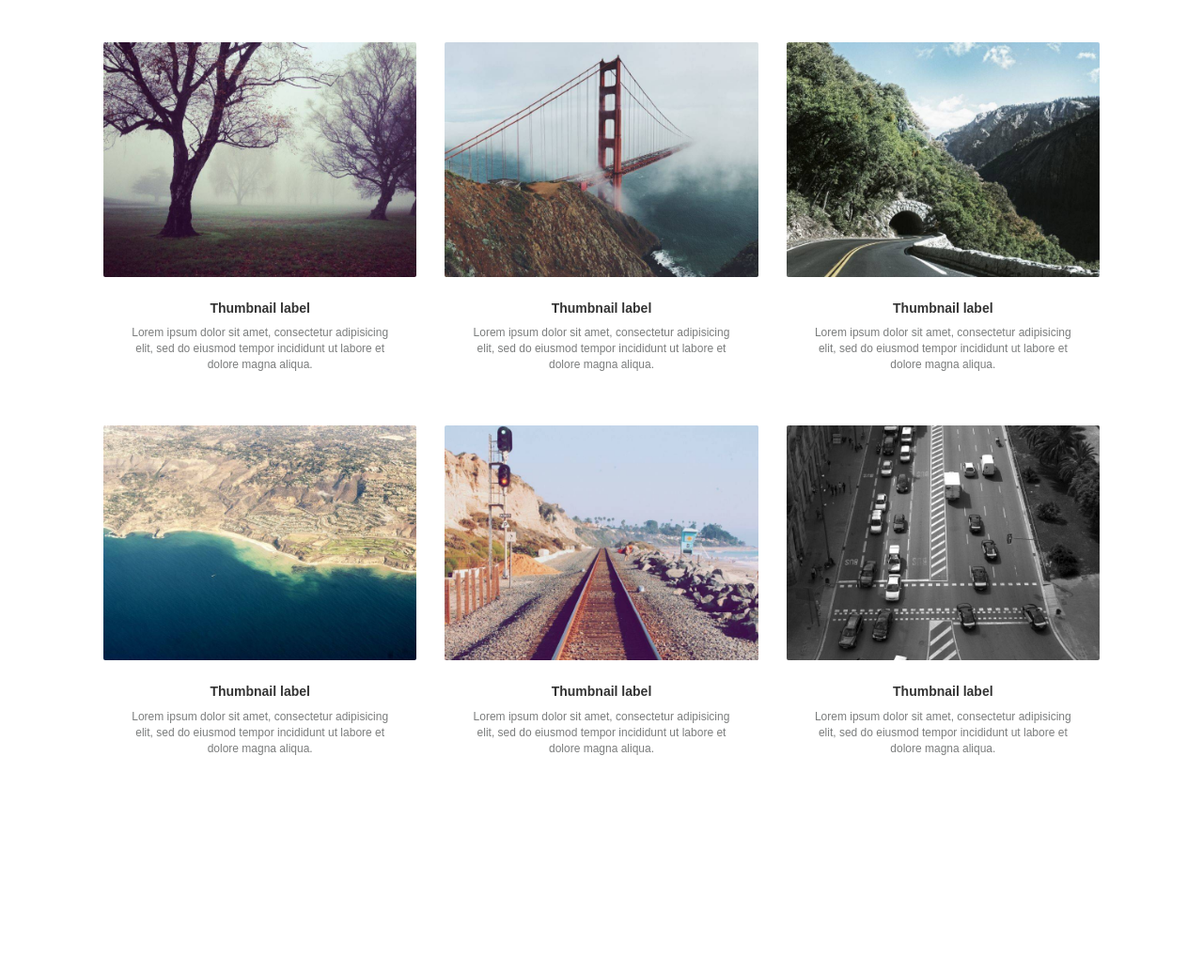
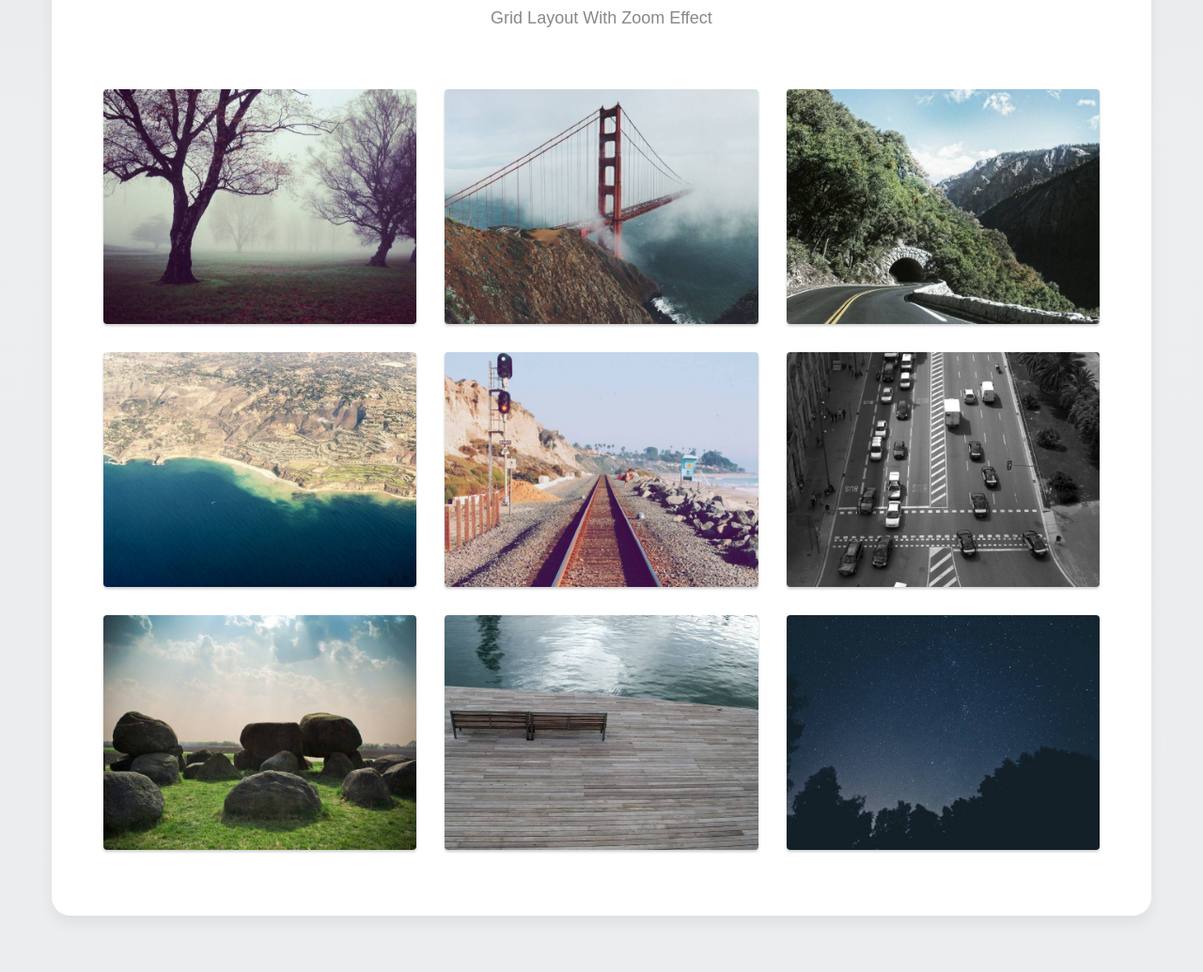
Before and after one commit to shivugururaj/portfolio, a website: page interests/photography.html in a window 1280 px wide. Shown: the part 186-1221 px from the top of the page at 94% size. Before the commit the page ends 1088 px from the top, so only its background shows below. Drawn offline with nearby package versions, Linux system fonts and the light colour scheme; some packages are replaced by stand-ins of ours; a script that the page names is missing; a web font is replaced by a local one.

Commit message:
update references

```diff
--- a/interests/gallery-clean.css
+++ /dev/null
@@ -1,57 +0,0 @@
-body {
-    background-color: #fff;
-    min-height: 100vh;
-    font: normal 16px sans-serif;
-}
-
-.gallery-container h1 {
-    text-align: center;
-    margin-top: 70px;
-    font-family: 'Droid Sans', sans-serif;
-    font-weight: bold;
-    color: #58595a;
-}
-
-.gallery-container p.page-description {
-    text-align: center;
-    margin: 30px auto;
-    font-size: 18px;
-    color: #85878c;
-}
-
-/* Styles for the gallery */
-
-.tz-gallery {
-    padding: 40px;
-}
-
-.tz-gallery .thumbnail {
-    padding: 0;
-    margin-bottom: 30px;
-    border: none;
-}
-
-.tz-gallery img {
-    border-radius: 2px;
-}
-
-.tz-gallery .caption{
-    padding: 26px 30px;
-    text-align: center;
-}
-
-.tz-gallery .caption h3 {
-    font-size: 14px;
-    font-weight: bold;
-    margin-top: 0;
-}
-
-.tz-gallery .caption p {
-    font-size: 12px;
-    color: #7b7d7d;
-    margin: 0;
-}
-
-.baguetteBox-button {
-    background-color: transparent !important;
-}
--- /dev/null
+++ b/interests/gallery-grid.css
@@ -0,0 +1,65 @@
+body {
+    background-image: linear-gradient(to top, #ecedee 0%, #eceeef 75%, #e7e8e9 100%);
+    min-height: 100vh;
+    font: normal 16px sans-serif;
+    padding: 60px 0;
+}
+
+.container.gallery-container {
+    background-color: #fff;
+    color: #35373a;
+    min-height: 100vh;
+    border-radius: 20px;
+    box-shadow: 0 8px 15px rgba(0, 0, 0, 0.06);
+}
+
+.gallery-container h1 {
+    text-align: center;
+    margin-top: 70px;
+    font-family: 'Droid Sans', sans-serif;
+    font-weight: bold;
+}
+
+.gallery-container p.page-description {
+    text-align: center;
+    max-width: 800px;
+    margin: 25px auto;
+    color: #888;
+    font-size: 18px;
+}
+
+.tz-gallery {
+    padding: 40px;
+}
+
+.tz-gallery .lightbox img {
+    width: 100%;
+    margin-bottom: 30px;
+    transition: 0.2s ease-in-out;
+    box-shadow: 0 2px 3px rgba(0,0,0,0.2);
+}
+
+
+.tz-gallery .lightbox img:hover {
+    transform: scale(1.05);
+    box-shadow: 0 8px 15px rgba(0,0,0,0.3);
+}
+
+.tz-gallery img {
+    border-radius: 4px;
+}
+
+.baguetteBox-button {
+    background-color: transparent !important;
+}
+
+
+@media(max-width: 768px) {
+    body {
+        padding: 0;
+    }
+
+    .container.gallery-container {
+        border-radius: 0;
+    }
+}
--- a/interests/photography.html
+++ b/interests/photography.html
@@ -11,7 +11,7 @@
     <link rel="stylesheet" href="https://maxcdn.bootstrapcdn.com/bootstrap/3.3.7/css/bootstrap.min.css">
     <link href="https://fonts.googleapis.com/css?family=Droid+Sans:400,700" rel="stylesheet">
     <link rel="stylesheet" href="https://cdnjs.cloudflare.com/ajax/libs/baguettebox.js/1.8.1/baguetteBox.min.css">
-    <link rel="stylesheet" href="gallery-clean.css">
+    <link rel="stylesheet" href="gallery-grid.css">
 
 
 </head>
@@ -21,77 +21,55 @@
 
     <h1>Bootstrap 3 Gallery</h1>
 
-    <p class="page-description text-center">Clean Layout With Minimal Styles</p>
+    <p class="page-description text-center">Grid Layout With Zoom Effect</p>
 
     <div class="tz-gallery">
 
         <div class="row">
-
             <div class="col-sm-6 col-md-4">
-                <div class="thumbnail">
-                    <a class="lightbox" href="../images/park.jpg">
-                        <img src="../images/park.jpg" alt="Park">
+                <a class="lightbox" href="images/park.jpg">
+                    <img src="images/park.jpg" alt="Park">
                 </a>
-                    <div class="caption">
-                        <h3>Thumbnail label</h3>
-                        <p>Lorem ipsum dolor sit amet, consectetur adipisicing elit, sed do eiusmod tempor incididunt ut labore et dolore magna aliqua.</p>
-                    </div>
-                </div>
             </div>
             <div class="col-sm-6 col-md-4">
-                <div class="thumbnail">
-                    <a class="lightbox" href="../images/bridge.jpg">
-                        <img src="../images/bridge.jpg" alt="Bridge">
+                <a class="lightbox" href="images/bridge.jpg">
+                    <img src="images/bridge.jpg" alt="Bridge">
                 </a>
-                    <div class="caption">
-                        <h3>Thumbnail label</h3>
-                        <p>Lorem ipsum dolor sit amet, consectetur adipisicing elit, sed do eiusmod tempor incididunt ut labore et dolore magna aliqua.</p>
             </div>
-                </div>
+            <div class="col-sm-12 col-md-4">
+                <a class="lightbox" href="images/tunnel.jpg">
+                    <img src="images/tunnel.jpg" alt="Tunnel">
+                </a>
             </div>
             <div class="col-sm-6 col-md-4">
-                <div class="thumbnail">
-                    <a class="lightbox" href="../images/tunnel.jpg">
-                        <img src="../images/tunnel.jpg" alt="Tuneel">
+                <a class="lightbox" href="images/coast.jpg">
+                    <img src="images/coast.jpg" alt="Coast">
                 </a>
-                    <div class="caption">
-                        <h3>Thumbnail label</h3>
-                        <p>Lorem ipsum dolor sit amet, consectetur adipisicing elit, sed do eiusmod tempor incididunt ut labore et dolore magna aliqua.</p>
-                    </div>
-                </div>
             </div>
             <div class="col-sm-6 col-md-4">
-                <div class="thumbnail">
-                    <a class="lightbox" href="../images/coast.jpg">
-                        <img src="../images/coast.jpg" alt="Coast">
+                <a class="lightbox" href="images/rails.jpg">
+                    <img src="images/rails.jpg" alt="Rails">
                 </a>
-                    <div class="caption">
-                        <h3>Thumbnail label</h3>
-                        <p>Lorem ipsum dolor sit amet, consectetur adipisicing elit, sed do eiusmod tempor incididunt ut labore et dolore magna aliqua.</p>
-                    </div>
-                </div>
             </div>
             <div class="col-sm-6 col-md-4">
-                <div class="thumbnail">
-                    <a class="lightbox" href="../images/rails.jpg">
-                        <img src="../images/rails.jpg" alt="Rails">
+                <a class="lightbox" href="images/traffic.jpg">
+                    <img src="images/traffic.jpg" alt="Traffic">
                 </a>
-                    <div class="caption">
-                        <h3>Thumbnail label</h3>
-                        <p>Lorem ipsum dolor sit amet, consectetur adipisicing elit, sed do eiusmod tempor incididunt ut labore et dolore magna aliqua.</p>
-                    </div>
-                </div>
             </div>
             <div class="col-sm-6 col-md-4">
-                <div class="thumbnail">
-                    <a class="lightbox" href="../images/traffic.jpg">
-                        <img src="../images/traffic.jpg" alt="Traffic">
+                <a class="lightbox" href="images/rocks.jpg">
+                    <img src="images/rocks.jpg" alt="Rocks">
                 </a>
-                    <div class="caption">
-                        <h3>Thumbnail label</h3>
-                        <p>Lorem ipsum dolor sit amet, consectetur adipisicing elit, sed do eiusmod tempor incididunt ut labore et dolore magna aliqua.</p>
             </div>
+            <div class="col-sm-6 col-md-4">
+                <a class="lightbox" href="images/benches.jpg">
+                    <img src="images/benches.jpg" alt="Benches">
+                </a>
             </div>
+            <div class="col-sm-6 col-md-4">
+                <a class="lightbox" href="images/sky.jpg">
+                    <img src="images/sky.jpg" alt="Sky">
+                </a>
             </div>
         </div>
 
```
Also changed, not shown: interests/images/benches.jpg (renamed from images/benches.jpg), interests/images/bridge.jpg (renamed from images/bridge.jpg), interests/images/coast.jpg (renamed from images/coast.jpg), interests/images/park.jpg (renamed from images/park.jpg), interests/images/rails.jpg (renamed from images/rails.jpg), interests/images/rocks.jpg (renamed from images/rocks.jpg), interests/images/sky.jpg (renamed from images/sky.jpg), interests/images/traffic.jpg (renamed from images/traffic.jpg), interests/images/tunnel.jpg (renamed from images/tunnel.jpg), interests/thumbnail/index.html (renamed from thumbnail/index.html), interests/thumbnail/thumbnail-gallery.css (renamed from thumbnail/thumbnail-gallery.css), 1 other file. Lines whose indentation alone changed are shown as unchanged.
